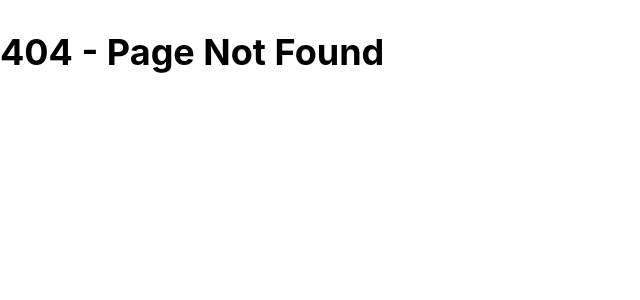
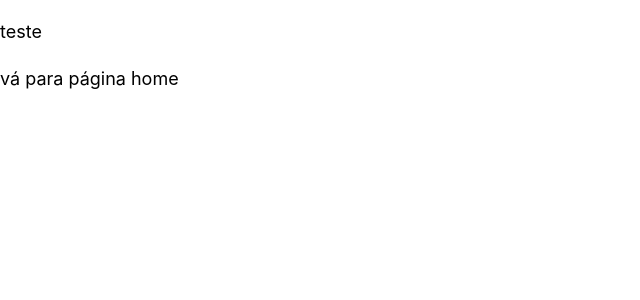
Before and after one commit to rafaooliveira/nextjs, a Next.js app: page /teste-use-routes in a window 1280 px wide. Before the commit this address had no page. Shown: the top 300 px of the page, without its empty margins (0-640 px from the left). Built offline with nearby package versions, Linux system fonts and the light colour scheme.

Commit message:
testes useRoutes

```diff
--- a/pages/restaurants.js
+++ b/pages/restaurants.js
@@ -11,7 +11,7 @@ export default function Restaurants ({ dataProps }){
           { dataProps.restaurants.map(({ id, name, description }) => (
             <li className={utilStyles.listItem} key={id}>
                 <p><strong>Nome:</strong> {name}</p>
-                <p><strong>Descrição</strong> {description}</p>
+                <p><strong>Descrição:</strong> {description}</p>
               <hr/>
             </li>
             ))
--- /dev/null
+++ b/pages/teste-use-routes.js
@@ -0,0 +1,27 @@
+import { useRouter } from 'next/router'
+
+function ActiveLink({ children, href }) {
+  children = "vá para página home"
+  href = "/"
+  const router = useRouter()
+  const style = {
+    marginRight: 10,
+    color: router.asPath === href ? 'red' : 'black',
+  }
+
+  const handleClick = (e) => {
+    e.preventDefault()
+    router.push(href)
+  }
+
+  return (
+    <div>
+      <p>teste</p>
+      <a href={href} onClick={handleClick} style={style}>
+        {children}
+      </a>
+    </div>
+  )
+}
+
+export default ActiveLink
```
